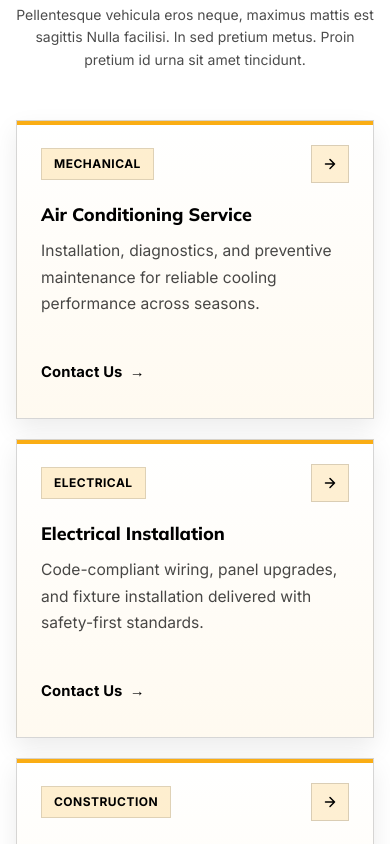
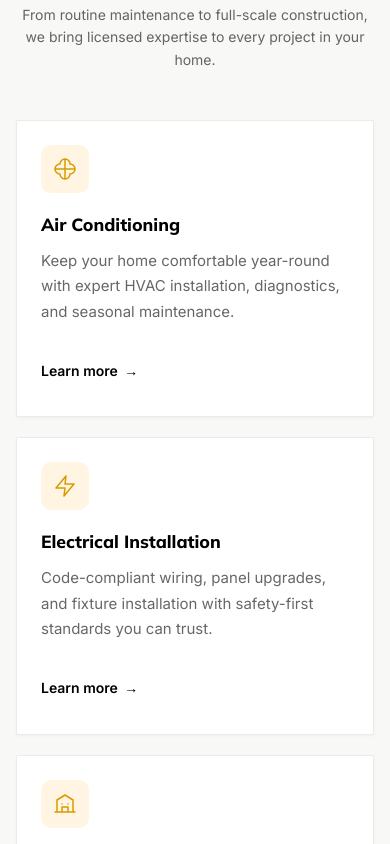
Before and after one commit to Agcaoili4/Bixihomes, a React (Vite) app: page / in a window 390 px wide. Shown: the part 2820-3664 px from the top of the page. Built offline with nearby package versions, Linux system fonts and the light colour scheme.

Commit message:
Fixed overlapping issues for Gallery and Contacts
- Fixed marginal size
- Updated designs
- Business Oriented look

```diff
--- a/src/components/ContactForm.jsx
+++ b/src/components/ContactForm.jsx
@@ -1,67 +1,220 @@
 import { images } from "../assets/images";
+
+const serviceOptions = [
+  "Home Renovation",
+  "New Build",
+  "Basement Development",
+  "Roofing",
+  "Electrical Installation",
+  "General Maintenance",
+  "Other",
+];
 
 export default function ContactForm() {
   return (
     <section id="contact" className="bg-white ui-section">
       <div className="ui-container">
-        {/* Section header — centered */}
-        <div className="text-center ui-mb-xl" data-reveal>
+        <div className="flex flex-col lg:flex-row ui-gap-10 lg:ui-gap-14 items-start">
+          {/* Left — persuasion + direct contact options */}
+          <div className="flex-1 min-w-0" data-reveal>
             <h2 className="font-heading font-extrabold text-[28px] md:text-[38px] lg:text-[44px] text-black leading-tight ui-mb-sm">
-            Get In Touch
+              Let&apos;s Talk About Your Project
             </h2>
-          <p className="ui-copy-centered font-body text-sm md:text-base lg:text-lg text-black/70 leading-relaxed text-center">
-            Have a project in mind? Fill out the form below and our team will
-            get back to you within 24 hours.
+            <p className="font-body text-sm md:text-base lg:text-lg text-black/70 leading-relaxed ui-mb-lg max-w-[520px]">
+              Whether it&apos;s a quick question or a full renovation plan, our
+              team is ready to help. Fill out the form or reach us directly
+              &mdash; we respond within 24 hours.
+            </p>
+
+            {/* Direct contact cards */}
+            <div className="flex flex-col ui-gap-4 ui-mb-lg max-w-[520px]">
+              <a
+                href="tel:+014039912631"
+                className="flex items-center ui-gap-3 p-4 bg-black/[0.03] rounded-sm hover:bg-black/[0.06] transition-colors group cursor-pointer"
+              >
+                <img
+                  src={images.callIcon}
+                  alt=""
+                  className="w-10 h-10 object-contain shrink-0"
+                />
+                <div>
+                  <p className="font-heading font-bold text-sm text-black">
+                    Call Us Directly
+                  </p>
+                  <p className="font-body text-sm text-black/60 group-hover:text-black/80 transition-colors">
+                    +01 403 991-2631
                   </p>
                 </div>
+              </a>
+              <a
+                href="mailto:Info@Example.com"
+                className="flex items-center ui-gap-3 p-4 bg-black/[0.03] rounded-sm hover:bg-black/[0.06] transition-colors group cursor-pointer"
+              >
+                <img
+                  src={images.mailIcon}
+                  alt=""
+                  className="w-10 h-10 object-contain shrink-0"
+                />
+                <div>
+                  <p className="font-heading font-bold text-sm text-black">
+                    Email Us
+                  </p>
+                  <p className="font-body text-sm text-black/60 group-hover:text-black/80 transition-colors">
+                    Info@Example.com
+                  </p>
+                </div>
+              </a>
+            </div>
 
-        {/* Card container — centered with constrained width */}
-        <div className="ui-card-wrapper" data-reveal>
-          <div className="flex flex-col md:flex-row items-stretch overflow-hidden shadow-xl rounded-sm">
-            {/* Form side */}
-            <div className="bg-gold flex-1 ui-form-inner">
-              <h3 className="font-heading font-bold text-lg md:text-xl text-black ui-mb-lg">
-                Send Us a Message
-              </h3>
-              <form className="flex flex-col ui-gap-4">
-                <div className="grid grid-cols-1 sm:grid-cols-2 ui-gap-4">
-                  <input
-                    type="text"
-                    placeholder="Your Name"
-                    className="w-full h-[48px] md:h-[52px] ui-input"
-                  />
-                  <input
-                    type="email"
-                    placeholder="Email Address"
-                    className="w-full h-[48px] md:h-[52px] ui-input"
+            {/* Photo — hidden on mobile */}
+            <div className="hidden md:block w-full max-w-[520px] h-[280px] lg:h-[320px] overflow-hidden rounded-sm shadow-lg">
+              <img
+                src={images.contactPhoto}
+                alt="Bixi Homes construction project"
+                className="w-full h-full object-cover"
               />
             </div>
+          </div>
+
+          {/* Right — branded form card */}
+          <div
+            className="w-full lg:w-[480px] xl:w-[520px] shrink-0"
+            data-reveal
+          >
+            {/* Gold accent bar */}
+            <div className="h-1.5 bg-gold rounded-t-sm" />
+
+            <div className="bg-white border border-black/10 border-t-0 p-5 sm:p-7 md:p-8 rounded-b-sm shadow-lg">
+              <h3 className="font-heading font-bold text-xl md:text-2xl text-black ui-mb-xxs">
+                Request a Free Estimate
+              </h3>
+              <p className="font-body text-sm text-black/50 ui-mb-lg">
+                No obligation. No spam. Just a straightforward quote.
+              </p>
+
+              <form className="flex flex-col ui-gap-5">
+                {/* Name row */}
+                <div className="grid grid-cols-1 sm:grid-cols-2 ui-gap-4">
+                  <div>
+                    <label
+                      htmlFor="cf-first"
+                      className="block font-body font-semibold text-sm text-black mb-1.5"
+                    >
+                      First Name<span className="text-red-600">*</span>
+                    </label>
                     <input
+                      id="cf-first"
+                      type="text"
+                      required
+                      placeholder="John"
+                      className="w-full ui-input ui-input-compact"
+                    />
+                  </div>
+                  <div>
+                    <label
+                      htmlFor="cf-last"
+                      className="block font-body font-semibold text-sm text-black mb-1.5"
+                    >
+                      Last Name<span className="text-red-600">*</span>
+                    </label>
+                    <input
+                      id="cf-last"
+                      type="text"
+                      required
+                      placeholder="Smith"
+                      className="w-full ui-input ui-input-compact"
+                    />
+                  </div>
+                </div>
+
+                {/* Contact row */}
+                <div className="grid grid-cols-1 sm:grid-cols-2 ui-gap-4">
+                  <div>
+                    <label
+                      htmlFor="cf-email"
+                      className="block font-body font-semibold text-sm text-black mb-1.5"
+                    >
+                      Email<span className="text-red-600">*</span>
+                    </label>
+                    <input
+                      id="cf-email"
+                      type="email"
+                      required
+                      placeholder="you@example.com"
+                      className="w-full ui-input ui-input-compact"
+                    />
+                  </div>
+                  <div>
+                    <label
+                      htmlFor="cf-phone"
+                      className="block font-body font-semibold text-sm text-black mb-1.5"
+                    >
+                      Phone<span className="text-red-600">*</span>
+                    </label>
+                    <input
+                      id="cf-phone"
                       type="tel"
-                  placeholder="Phone Number"
-                  className="w-full h-[48px] md:h-[52px] ui-input"
+                      required
+                      placeholder="(403) XXX-XXXX"
+                      className="w-full ui-input ui-input-compact"
                     />
+                  </div>
+                </div>
+
+                {/* Service type */}
+                <div>
+                  <label
+                    htmlFor="cf-service"
+                    className="block font-body font-semibold text-sm text-black mb-1.5"
+                  >
+                    What do you need help with?
+                  </label>
+                  <select
+                    id="cf-service"
+                    defaultValue=""
+                    className="w-full ui-input ui-input-compact bg-white cursor-pointer"
+                  >
+                    <option value="" disabled>
+                      Choose a service...
+                    </option>
+                    {serviceOptions.map((opt) => (
+                      <option key={opt} value={opt}>
+                        {opt}
+                      </option>
+                    ))}
+                  </select>
+                </div>
+
+                {/* Message */}
+                <div>
+                  <label
+                    htmlFor="cf-message"
+                    className="block font-body font-semibold text-sm text-black mb-1.5"
+                  >
+                    Tell us about your project
+                  </label>
                   <textarea
-                  placeholder="Describe your project or service needed..."
+                    id="cf-message"
                     rows={4}
-                  className="w-full ui-textarea"
+                    placeholder="Budget, timeline, anything that helps us give you an accurate quote..."
+                    className="w-full ui-textarea ui-textarea-compact"
                   />
+                </div>
+
+                {/* Submit — full-width gold CTA */}
                 <button
                   type="submit"
-                  className="ui-btn ui-btn-secondary ui-btn-full sm:w-auto sm:self-start ui-mt-xxs"
+                  className="ui-btn ui-btn-primary ui-btn-form self-center w-full max-w-[260px]"
                 >
-                  Send Message
+                  Get My Free Estimate
                 </button>
+
+                {/* Trust line */}
+                <p className="font-body text-xs text-black/40 text-center leading-relaxed">
+                  We respond within 24 hours on business days.
+                  Your info is never shared with third parties.
+                </p>
               </form>
-            </div>
-
-            {/* Image side */}
-            <div className="hidden md:block md:w-[340px] lg:w-[380px] shrink-0 overflow-hidden">
-              <img
-                src={images.contactPhoto}
-                alt="Construction professional"
-                className="w-full h-full object-cover"
-              />
             </div>
           </div>
         </div>
--- a/src/components/Gallery.jsx
+++ b/src/components/Gallery.jsx
@@ -9,7 +9,6 @@ export default function Gallery() {
       title: "Modern living room interior",
       desc: "Spacious, bright interior with premium finish",
       url: images.galleryImg1,
-      span: "sm:col-span-2 sm:row-span-2 lg:col-span-2 lg:row-span-2",
     },
     {
       id: 2,
@@ -17,7 +16,6 @@ export default function Gallery() {
       title: "Luxury kitchen design",
       desc: "Beautiful lighting and smart storage",
       url: images.galleryImg2,
-      span: "sm:col-span-1 sm:row-span-1 lg:col-span-1 lg:row-span-1",
     },
     {
       id: 3,
@@ -25,7 +23,6 @@ export default function Gallery() {
       title: "Bright bedroom details",
       desc: "Comfort-focused residential space",
       url: images.galleryImg3,
-      span: "sm:col-span-1 sm:row-span-1 lg:col-span-1 lg:row-span-1",
     },
     {
       id: 4,
@@ -33,7 +30,6 @@ export default function Gallery() {
       title: "Spacious backyard patio",
       desc: "Outdoor luxury designed for family",
       url: images.galleryImg4,
-      span: "sm:col-span-1 sm:row-span-1 lg:col-span-2 lg:row-span-1",
     },
     {
       id: 5,
@@ -41,7 +37,6 @@ export default function Gallery() {
       title: "Stylish bathroom aesthetic",
       desc: "Clean lines with modern fixtures",
       url: images.galleryImg5,
-      span: "sm:col-span-2 sm:row-span-1 lg:col-span-1 lg:row-span-2",
     },
   ];
 
--- a/src/components/Services.jsx
+++ b/src/components/Services.jsx
@@ -1,55 +1,81 @@
 const services = [
   {
-    title: "Air Conditioning Service",
-    category: "Mechanical",
+    title: "Air Conditioning",
     summary:
-      "Installation, diagnostics, and preventive maintenance for reliable cooling performance across seasons.",
+      "Keep your home comfortable year-round with expert HVAC installation, diagnostics, and seasonal maintenance.",
+    icon: (
+      <svg viewBox="0 0 24 24" fill="none" stroke="currentColor" strokeWidth="1.5" strokeLinecap="round" strokeLinejoin="round">
+        <path d="M12 2v20M2 12h20M12 2a5 5 0 0 0-5 5M12 2a5 5 0 0 1 5 5M12 22a5 5 0 0 1-5-5M12 22a5 5 0 0 0 5-5M2 12a5 5 0 0 1 5-5M2 12a5 5 0 0 0 5 5M22 12a5 5 0 0 0-5-5M22 12a5 5 0 0 1-5 5" />
+      </svg>
+    ),
   },
   {
     title: "Electrical Installation",
-    category: "Electrical",
     summary:
-      "Code-compliant wiring, panel upgrades, and fixture installation delivered with safety-first standards.",
+      "Code-compliant wiring, panel upgrades, and fixture installation with safety-first standards you can trust.",
+    icon: (
+      <svg viewBox="0 0 24 24" fill="none" stroke="currentColor" strokeWidth="1.5" strokeLinecap="round" strokeLinejoin="round">
+        <path d="M13 2L3 14h9l-1 8 10-12h-9l1-8z" />
+      </svg>
+    ),
   },
   {
     title: "General Builder",
-    category: "Construction",
     summary:
-      "End-to-end structural and finishing work managed with disciplined timelines and workmanship quality.",
+      "End-to-end structural and finishing work delivered on disciplined timelines with quality craftsmanship.",
+    icon: (
+      <svg viewBox="0 0 24 24" fill="none" stroke="currentColor" strokeWidth="1.5" strokeLinecap="round" strokeLinejoin="round">
+        <path d="M2 20h20M4 20V8l8-5 8 5v12M9 20v-5h6v5M9 12h.01M15 12h.01" />
+      </svg>
+    ),
   },
   {
     title: "Security Systems",
-    category: "Safety",
     summary:
-      "Modern home and business security setup with practical layouts for visibility, access, and protection.",
+      "Modern home security with practical camera layouts, smart access control, and 24/7 monitoring options.",
+    icon: (
+      <svg viewBox="0 0 24 24" fill="none" stroke="currentColor" strokeWidth="1.5" strokeLinecap="round" strokeLinejoin="round">
+        <path d="M12 22s8-4 8-10V5l-8-3-8 3v7c0 6 8 10 8 10z" />
+      </svg>
+    ),
   },
   {
     title: "Service & Maintenance",
-    category: "Operations",
     summary:
-      "Routine inspections and responsive maintenance programs to keep properties efficient and problem-free.",
+      "Routine inspections and responsive repair programs that keep your property efficient and problem-free.",
+    icon: (
+      <svg viewBox="0 0 24 24" fill="none" stroke="currentColor" strokeWidth="1.5" strokeLinecap="round" strokeLinejoin="round">
+        <path d="M14.7 6.3a1 1 0 0 0 0 1.4l1.6 1.6a1 1 0 0 0 1.4 0l3.77-3.77a6 6 0 0 1-7.94 7.94l-6.91 6.91a2.12 2.12 0 0 1-3-3l6.91-6.91a6 6 0 0 1 7.94-7.94l-3.76 3.76z" />
+      </svg>
+    ),
   },
   {
     title: "House Extensions",
-    category: "Renovation",
     summary:
-      "Thoughtful expansion solutions that increase usable space while preserving architectural harmony.",
+      "Thoughtful expansions that increase usable space while preserving your home's architectural character.",
+    icon: (
+      <svg viewBox="0 0 24 24" fill="none" stroke="currentColor" strokeWidth="1.5" strokeLinecap="round" strokeLinejoin="round">
+        <rect x="3" y="3" width="7" height="7" />
+        <rect x="14" y="3" width="7" height="7" />
+        <rect x="3" y="14" width="7" height="7" />
+        <path d="M17.5 14v7M14 17.5h7" />
+      </svg>
+    ),
   },
 ];
 
 export default function Services() {
   return (
-    <section id="services" className="bg-white ui-section">
+    <section id="services" className="ui-section" style={{ background: "#f8f8f6" }}>
       <div className="ui-container">
         {/* Heading */}
         <div className="text-center ui-mb-xl" data-reveal>
           <h2 className="font-heading font-extrabold text-[28px] md:text-[38px] lg:text-[44px] text-black ui-mb-sm leading-tight">
-            Our Services
+            What We Do
           </h2>
-          <p className="ui-copy-centered font-body text-sm md:text-base lg:text-lg text-black/70 leading-relaxed text-center ui-mb-md">
-            Pellentesque vehicula eros neque, maximus mattis est sagittis Nulla
-            facilisi. In sed pretium metus. Proin pretium id urna sit amet
-            tincidunt.
+          <p className="ui-copy-centered font-body text-sm md:text-base lg:text-lg text-black/60 leading-relaxed text-center">
+            From routine maintenance to full-scale construction, we bring
+            licensed expertise to every project in your home.
           </p>
         </div>
 
@@ -61,39 +87,30 @@ export default function Services() {
               className="service-card"
               data-reveal-item
             >
-              <div className="service-card-head">
-                <span className="service-card-badge">{service.category}</span>
-                <span className="service-card-icon" aria-hidden="true">
-                  <svg
-                    width="18"
-                    height="18"
-                    viewBox="0 0 24 24"
-                    fill="none"
-                    xmlns="http://www.w3.org/2000/svg"
-                  >
-                    <path
-                      d="M6 12h12M12 6l6 6-6 6"
-                      stroke="currentColor"
-                      strokeWidth="2"
-                      strokeLinecap="round"
-                      strokeLinejoin="round"
-                    />
-                  </svg>
-                </span>
+              {/* Icon */}
+              <div className="service-card-icon" aria-hidden="true">
+                {service.icon}
               </div>
 
-              <h3 className="service-card-title">
-                {service.title}
-              </h3>
+              <h3 className="service-card-title">{service.title}</h3>
 
               <p className="service-card-copy">{service.summary}</p>
 
               <a href="#contact" className="service-card-link">
-                Contact Us
-                <span aria-hidden="true">→</span>
+                Learn more
+                <span className="service-card-arrow" aria-hidden="true">
+                  &rarr;
+                </span>
               </a>
             </div>
           ))}
+        </div>
+
+        {/* Section-level CTA */}
+        <div className="text-center ui-mt-xl" data-reveal>
+          <a href="#contact" className="ui-btn ui-btn-primary">
+            Get a Free Estimate
+          </a>
         </div>
       </div>
     </section>
--- a/src/index.css
+++ b/src/index.css
@@ -431,8 +431,17 @@ body {
 
 .ui-btn-primary {
   background:
-    radial-gradient(125% 150% at 18% 0%, rgba(255, 255, 255, 0.54) 0%, rgba(255, 255, 255, 0) 55%),
-    linear-gradient(135deg, rgba(249, 115, 22, 0.72) 0%, rgba(250, 173, 20, 0.66) 52%, rgba(217, 154, 0, 0.7) 100%);
+    radial-gradient(
+      125% 150% at 18% 0%,
+      rgba(255, 255, 255, 0.54) 0%,
+      rgba(255, 255, 255, 0) 55%
+    ),
+    linear-gradient(
+      135deg,
+      rgba(249, 115, 22, 0.72) 0%,
+      rgba(250, 173, 20, 0.66) 52%,
+      rgba(217, 154, 0, 0.7) 100%
+    );
   color: var(--color-navy);
   border-color: rgba(255, 255, 255, 0.38);
   box-shadow:
@@ -442,8 +451,17 @@ body {
 
 .ui-btn-primary:hover {
   background:
-    radial-gradient(125% 150% at 18% 0%, rgba(255, 255, 255, 0.66) 0%, rgba(255, 255, 255, 0) 55%),
-    linear-gradient(135deg, rgba(249, 115, 22, 0.8) 0%, rgba(250, 173, 20, 0.74) 48%, rgba(217, 154, 0, 0.78) 100%);
+    radial-gradient(
+      125% 150% at 18% 0%,
+      rgba(255, 255, 255, 0.66) 0%,
+      rgba(255, 255, 255, 0) 55%
+    ),
+    linear-gradient(
+      135deg,
+      rgba(249, 115, 22, 0.8) 0%,
+      rgba(250, 173, 20, 0.74) 48%,
+      rgba(217, 154, 0, 0.78) 100%
+    );
   color: #ffffff;
   border-color: rgba(255, 255, 255, 0.5);
   box-shadow:
@@ -453,8 +471,17 @@ body {
 
 .ui-btn-secondary {
   background:
-    radial-gradient(125% 150% at 16% 0%, rgba(255, 255, 255, 0.42) 0%, rgba(255, 255, 255, 0) 56%),
-    linear-gradient(135deg, rgba(71, 85, 105, 0.72) 0%, rgba(51, 65, 85, 0.78) 48%, rgba(30, 41, 59, 0.8) 100%);
+    radial-gradient(
+      125% 150% at 16% 0%,
+      rgba(255, 255, 255, 0.42) 0%,
+      rgba(255, 255, 255, 0) 56%
+    ),
+    linear-gradient(
+      135deg,
+      rgba(71, 85, 105, 0.72) 0%,
+      rgba(51, 65, 85, 0.78) 48%,
+      rgba(30, 41, 59, 0.8) 100%
+    );
   color: #ffffff;
   border-color: rgba(255, 255, 255, 0.34);
   box-shadow:
@@ -464,8 +491,17 @@ body {
 
 .ui-btn-secondary:hover {
   background:
-    radial-gradient(125% 150% at 16% 0%, rgba(255, 255, 255, 0.52) 0%, rgba(255, 255, 255, 0) 56%),
-    linear-gradient(135deg, rgba(71, 85, 105, 0.8) 0%, rgba(51, 65, 85, 0.86) 46%, rgba(30, 41, 59, 0.88) 100%);
+    radial-gradient(
+      125% 150% at 16% 0%,
+      rgba(255, 255, 255, 0.52) 0%,
+      rgba(255, 255, 255, 0) 56%
+    ),
+    linear-gradient(
+      135deg,
+      rgba(71, 85, 105, 0.8) 0%,
+      rgba(51, 65, 85, 0.86) 46%,
+      rgba(30, 41, 59, 0.88) 100%
+    );
   border-color: rgba(255, 255, 255, 0.48);
   box-shadow:
     inset 0 1px 0 rgba(255, 255, 255, 0.62),
@@ -498,18 +534,23 @@ body {
   background: rgba(248, 250, 252, 0.86);
 }
 
-.ui-btn-full {
-  width: 100%;
-}
-
 .ui-btn-tab {
   min-width: 220px;
 }
 
 .ui-btn-tab-active {
   background:
-    radial-gradient(120% 140% at 14% 0%, rgba(255, 255, 255, 0.36) 0%, rgba(255, 255, 255, 0) 56%),
-    linear-gradient(135deg, rgba(51, 65, 85, 0.92) 0%, rgba(30, 41, 59, 0.95) 46%, rgba(15, 23, 42, 0.96) 100%);
+    radial-gradient(
+      120% 140% at 14% 0%,
+      rgba(255, 255, 255, 0.36) 0%,
+      rgba(255, 255, 255, 0) 56%
+    ),
+    linear-gradient(
+      135deg,
+      rgba(51, 65, 85, 0.92) 0%,
+      rgba(30, 41, 59, 0.95) 46%,
+      rgba(15, 23, 42, 0.96) 100%
+    );
   color: #ffffff;
   border-color: rgba(148, 163, 184, 0.55);
   box-shadow:
@@ -685,67 +726,51 @@ body {
   flex-direction: column;
   min-height: 100%;
   padding: var(--space-6);
-  border: 1px solid rgba(0, 0, 0, 0.16);
-  background: linear-gradient(180deg, #ffffff 0%, #fffaf0 100%);
-  box-shadow: 0 10px 24px rgba(0, 0, 0, 0.08);
+  background: #ffffff;
+  border: 1px solid rgba(0, 0, 0, 0.08);
+  border-radius: 2px;
+  box-shadow: 0 1px 3px rgba(0, 0, 0, 0.04);
   transition:
-    transform 220ms ease,
-    box-shadow 220ms ease,
-    border-color 220ms ease;
-}
-
-.service-card::before {
-  content: "";
-  position: absolute;
-  inset: 0 0 auto 0;
-  height: 4px;
-  background: var(--color-gold);
+    transform 220ms ease-out,
+    box-shadow 220ms ease-out,
+    border-color 220ms ease-out;
+  cursor: pointer;
 }
 
 .service-card:hover {
   transform: translateY(-4px);
-  border-color: rgba(0, 0, 0, 0.28);
-  box-shadow: 0 16px 30px rgba(0, 0, 0, 0.14);
-}
-
-.service-card-head {
-  display: flex;
-  align-items: center;
-  justify-content: space-between;
-  gap: var(--space-3);
-  margin-bottom: var(--space-5);
-}
-
-.service-card-badge {
-  display: inline-flex;
-  align-items: center;
-  justify-content: center;
-  min-height: 32px;
-  padding-inline: var(--space-3);
-  font-family: var(--font-body);
-  font-size: 0.75rem;
-  font-weight: 700;
-  letter-spacing: 0.04em;
-  text-transform: uppercase;
-  color: #000000;
-  background: rgba(250, 173, 20, 0.2);
-  border: 1px solid rgba(0, 0, 0, 0.12);
+  border-color: rgba(0, 0, 0, 0.14);
+  box-shadow: 0 12px 28px rgba(0, 0, 0, 0.1);
 }
 
 .service-card-icon {
-  display: inline-flex;
+  display: flex;
   align-items: center;
   justify-content: center;
-  width: 38px;
-  height: 38px;
-  color: #000000;
-  background: rgba(250, 173, 20, 0.18);
-  border: 1px solid rgba(0, 0, 0, 0.14);
+  width: 48px;
+  height: 48px;
+  margin-bottom: var(--space-5);
+  color: var(--color-gold-dark);
+  background: rgba(250, 173, 20, 0.12);
+  border-radius: 10px;
+  transition:
+    color 200ms ease,
+    background 200ms ease;
+}
+
+.service-card-icon svg {
+  width: 24px;
+  height: 24px;
+}
+
+.service-card:hover .service-card-icon {
+  color: #ffffff;
+  background: var(--color-gold);
 }
 
 .service-card-title {
   font-family: var(--font-heading);
-  font-size: clamp(1.125rem, 2vw, 1.45rem);
+  font-size: clamp(1.1rem, 1.8vw, 1.35rem);
   font-weight: 800;
   line-height: 1.3;
   color: #000000;
@@ -754,30 +779,37 @@ body {
 
 .service-card-copy {
   font-family: var(--font-body);
-  font-size: 0.975rem;
+  font-size: 0.9375rem;
   line-height: 1.7;
-  color: rgba(0, 0, 0, 0.72);
-  margin-bottom: var(--space-8);
+  color: rgba(0, 0, 0, 0.6);
+  margin-bottom: var(--space-6);
 }
 
 .service-card-link {
   margin-top: auto;
   display: inline-flex;
   align-items: center;
-  gap: 0.45rem;
+  gap: 0.4rem;
   min-height: 44px;
   font-family: var(--font-body);
-  font-size: 0.925rem;
-  font-weight: 700;
-  letter-spacing: 0.01em;
-  color: #000000;
+  font-size: 0.875rem;
+  font-weight: 600;
+  color: black;
   text-decoration: none;
-  transition: color 180ms ease, gap 180ms ease;
+  transition: color 180ms ease;
 }
 
-.service-card-link:hover {
-  color: var(--color-gold-dark);
-  gap: 0.6rem;
+.service-card-link .service-card-arrow {
+  display: inline-block;
+  transition: transform 200ms ease;
+}
+
+.service-card:hover .service-card-link {
+  color: #000000;
+}
+
+.service-card:hover .service-card-arrow {
+  transform: translateX(4px);
 }
 
 .ui-input,
@@ -805,6 +837,35 @@ body {
 .ui-textarea {
   padding-block: 0.875rem;
   resize: none;
+}
+
+/* Form-specific compact controls for denser, professional layouts */
+.ui-input-compact {
+  height: 44px;
+  padding-inline: 1rem;
+  border-width: 1.5px;
+  border-radius: 10px;
+  font-size: 0.92rem;
+  line-height: 1.35;
+}
+
+.ui-textarea-compact {
+  min-height: 124px;
+  padding-inline: 1rem;
+  padding-block: 0.9rem;
+  border-width: 1.5px;
+  border-radius: 10px;
+  font-size: 0.92rem;
+  line-height: 1.55;
+}
+
+.ui-btn-form {
+  width: 0px;
+  min-width: 190px;
+  min-height: 36px;
+  padding-inline: 1rem;
+  border-radius: 10px;
+  font-size: 0.88rem;
 }
 
 .hero-anim-badge {
```
Also changed, not shown: src/components/ui/interactive-bento-gallery.jsx (+6 -6 lines). Lines whose indentation alone changed are shown as unchanged.
